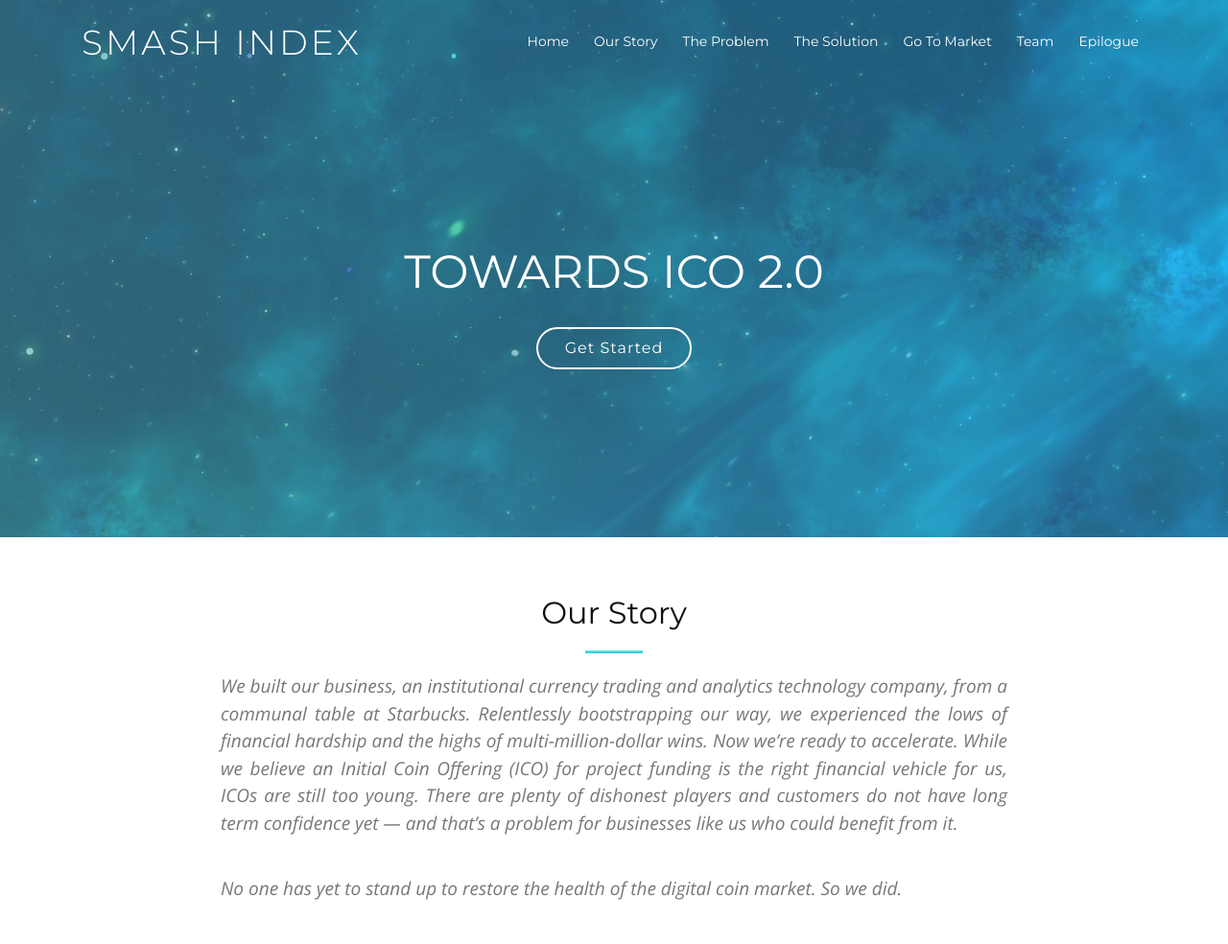
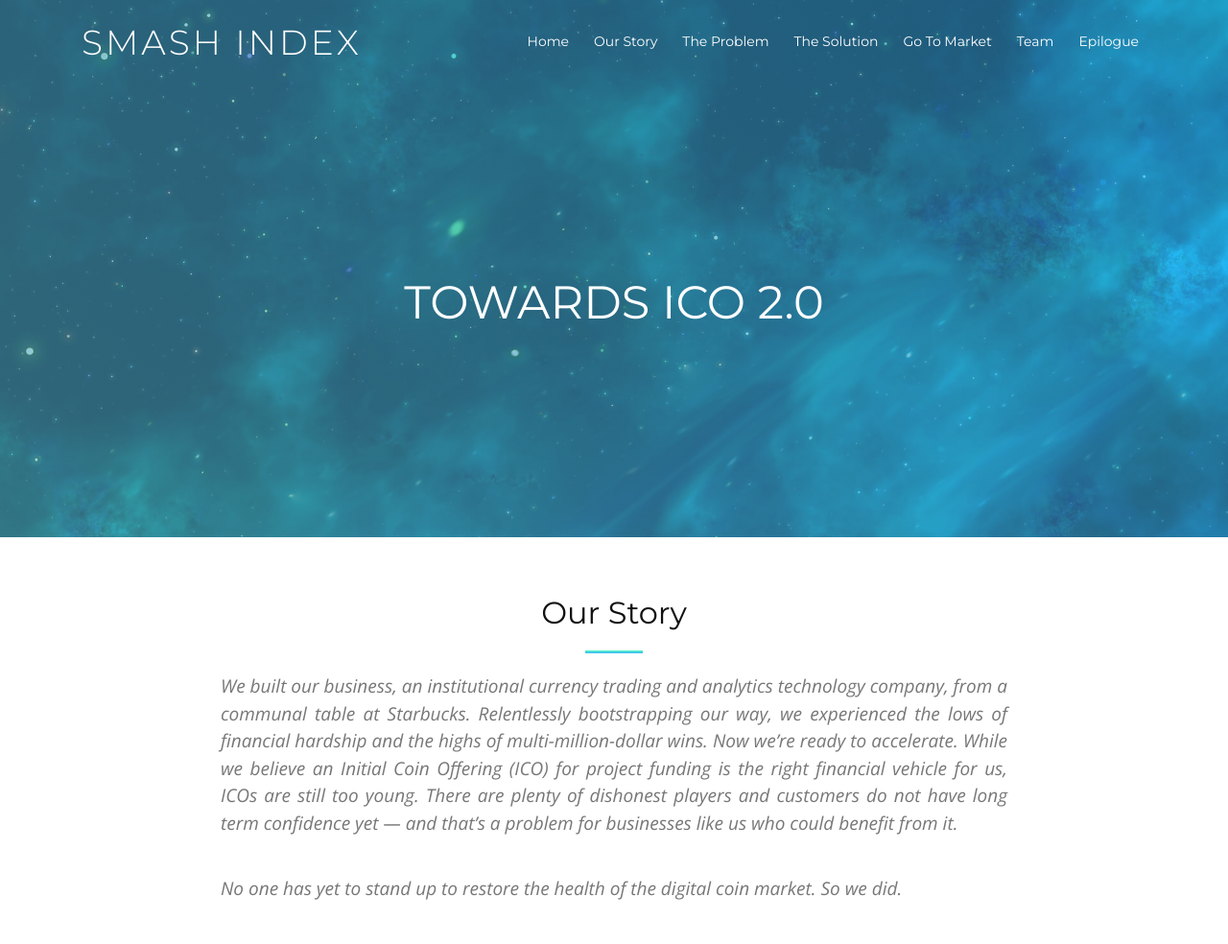
Before and after one commit to billkim84/billkim84.github.io, a plain HTML site: page index.html in a window 1280 px wide. Shown: the top 984 px of the page at 96% size. Drawn offline with nearby package versions, Linux system fonts and the light colour scheme.

Commit message:
remove get start button

```diff
--- a/index.html
+++ b/index.html
@@ -53,7 +53,6 @@
     <div class="intro-text">
         <h2>TOWARDS ICO 2.0
         </h2>
-        <a href="#out-story" class="btn-get-started scrollto">Get Started</a>
     </div>
 
 </section>
```
